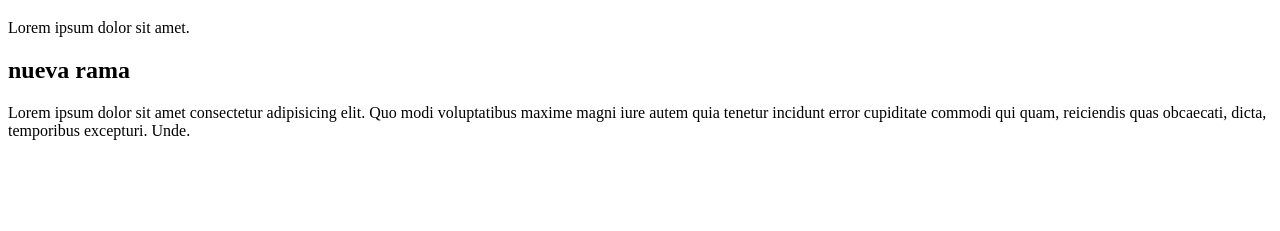
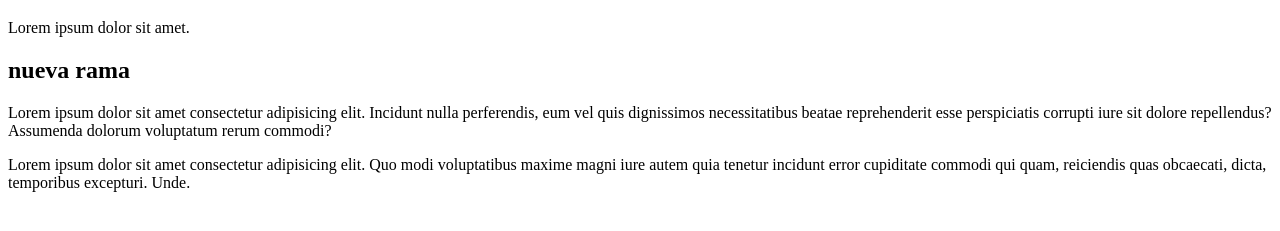
Before and after one commit to SantiagoGuinazu/PrimerRepositorio2, a plain HTML site: page index.html in a window 1280 px wide. Shown: the part 61-292 px from the top of the page. Drawn offline with Linux system fonts and the light colour scheme.

Commit message:
agregue un parrafo a la nueva rama

```diff
--- a/index.html
+++ b/index.html
@@ -10,6 +10,8 @@
     <h1>Inicie git en mi proyecto</h1>
     <p>Lorem ipsum dolor sit amet.</p>
     <h2>nueva rama</h2>
+    <p>Lorem ipsum dolor sit amet consectetur adipisicing elit. Incidunt nulla perferendis, eum vel quis dignissimos necessitatibus beatae reprehenderit esse perspiciatis corrupti iure sit dolore repellendus? Assumenda dolorum voluptatum rerum commodi?
+    </p>
     <p>Lorem ipsum dolor sit amet consectetur adipisicing elit. Quo modi voluptatibus maxime magni iure autem quia tenetur incidunt error cupiditate commodi qui quam, reiciendis quas obcaecati, dicta, temporibus excepturi. Unde.</p>
 </body>
 </html>
```
